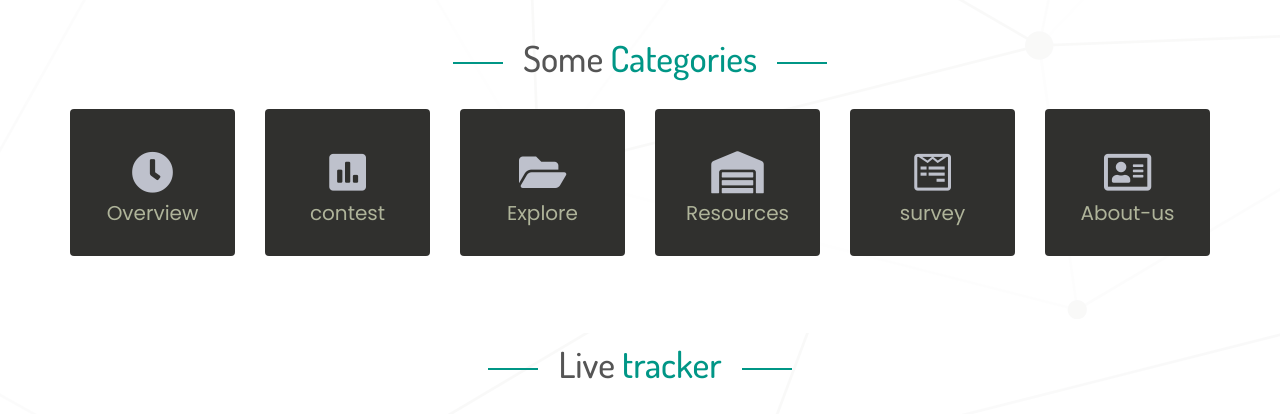
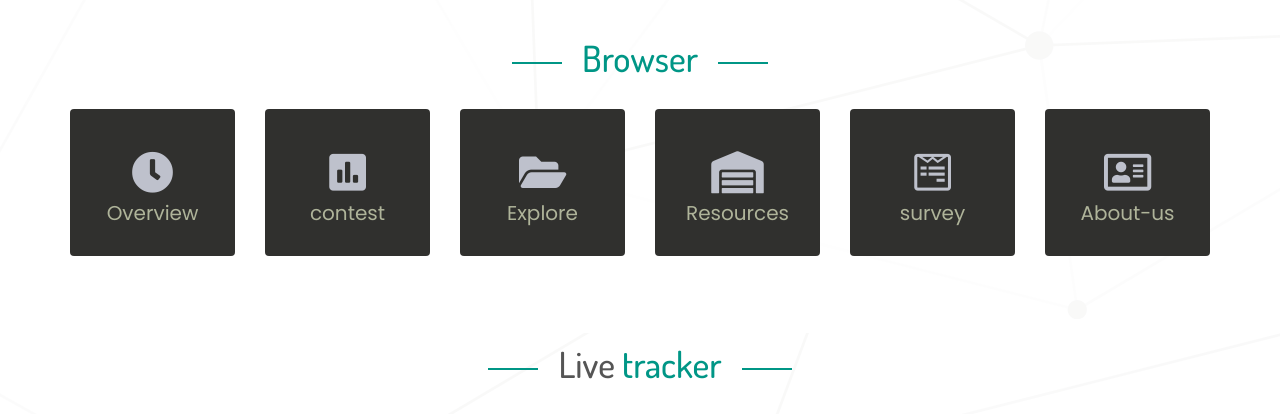
Before and after one commit to prateekamana/covid-deploy, a Django app: page / in a window 1280 px wide. Shown: the part 960-1374 px from the top of the page. Run offline with Django 3.2, Linux system fonts and the light colour scheme; some libraries are stand-ins or nearby versions; some web fonts are replaced.

Commit message:
Update first_column.html

```diff
--- a/main/templates/main/includes/first_column.html
+++ b/main/templates/main/includes/first_column.html
@@ -2,7 +2,7 @@
 
 <div class="layer-stretch">
             <div class="layer-wrapper pb-20">
-                <div class="layer-ttl"><h4>Some <span class="text-primary">Categories</span></h4></div>
+                <div class="layer-ttl"><h4><span class="text-primary">Browser</span></h4></div>
                 <div class="row pt-3">
                     <div class="col-sm-6 col-md-3 col-lg-2">
                         <a href="/overview/" class="category-grid">
```
